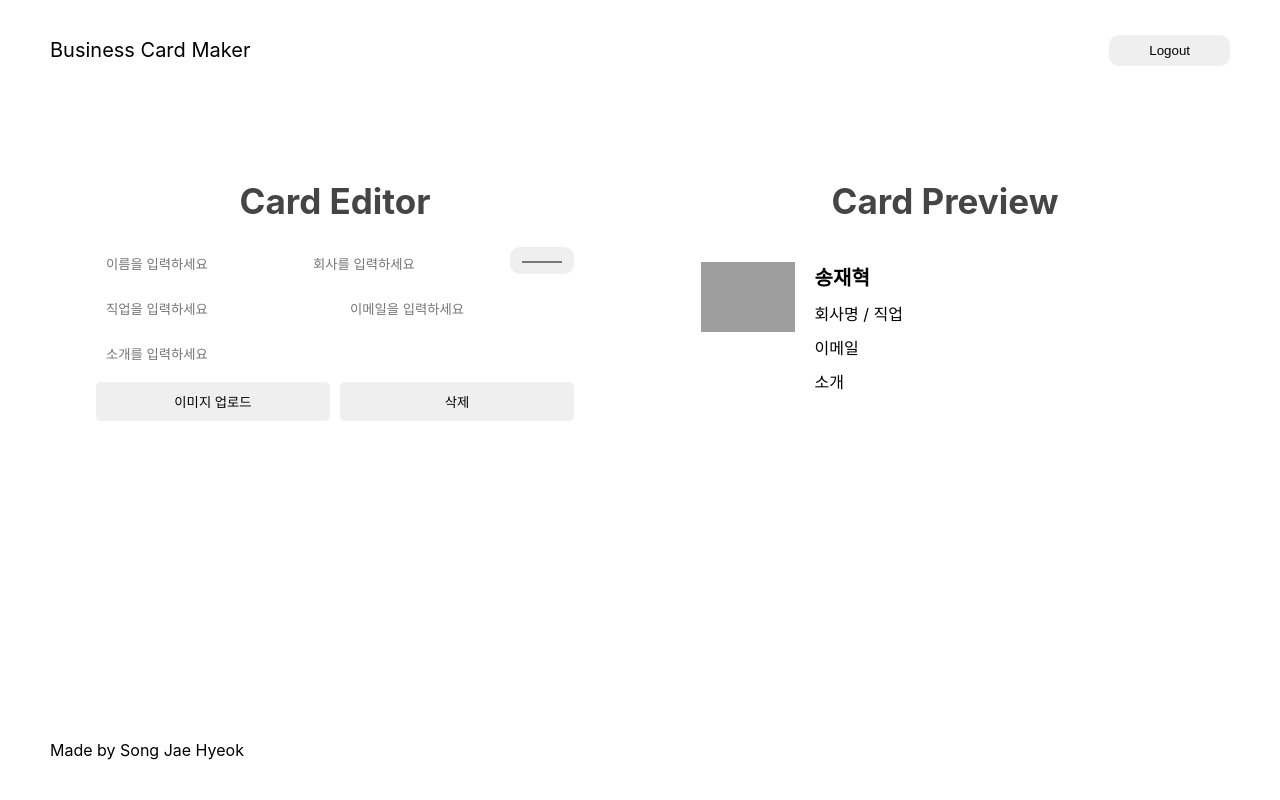
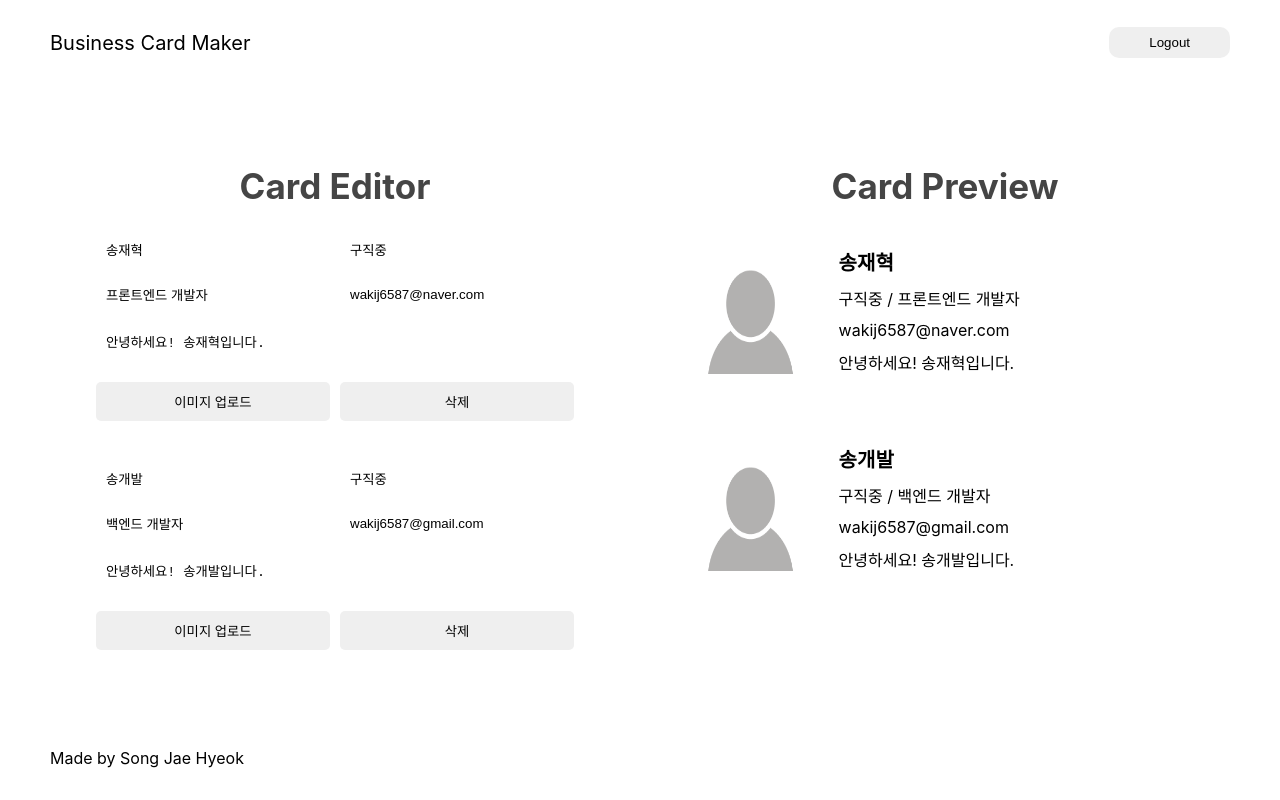
Before and after one commit to hellojaehyeok/BusinessCard, a React (Create React App) app in the folder business_card/: page /maker in a window 1280 px wide. Built offline with nearby package versions, Linux system fonts and the light colour scheme; no server answers; sample sign-in values are in the browser's storage; grey boxes are pictures that could not be loaded.

Commit message:
card state생성 후 각 컴포넌트에 적용
card state생성 후 각 컴포넌트에 적용

```diff
--- a/business_card/src/components/editor/editor.jsx
+++ b/business_card/src/components/editor/editor.jsx
@@ -2,7 +2,7 @@ import React from 'react';
 import styles from './editor.module.css'
 import EditorForm from './editorForm/editorForm'
 
-const Editor = (props) => {
+const Editor = ({cards}) => {
 
     return(
         <section className={styles.editor}>
@@ -10,7 +10,7 @@ const Editor = (props) => {
                 Card Editor
             </h1>
 
-            <EditorForm />
+            {cards.map(card => <EditorForm card={card}/>)}
         </section>
     );
 };
--- a/business_card/src/components/editor/editorForm/editorForm.jsx
+++ b/business_card/src/components/editor/editorForm/editorForm.jsx
@@ -1,27 +1,31 @@
 import React from 'react';
 import styles from './editorForm.module.css';
 
-const EditorForm = (props) => {
+const EditorForm = ({card}) => {
 
+    const {name, company, job, email, introduce, fileName, fileURL} = card;
 
+    const onSubmit = (e) => {
+        e.preventDefault();
+        console.log('button');
+    }
 
     return(
-        <form action="#" className={styles.editorForm}>
+        <form className={styles.editorForm}>
             <div>
-                <input type="text" placeholder="이름을 입력하세요" className={styles.name}/>
-                <input type="text" placeholder="회사를 입력하세요" className={styles.company}/>
-                <input type="color" className={styles.color}/>
+                <input type="text" name="name" value={name} placeholder="이름을 입력하세요" className={styles.name}/>
+                <input type="text" name="company" value={company} placeholder="회사를 입력하세요" className={styles.company}/>
             </div>
             <div>
-                <input type="text" placeholder="직업을 입력하세요" className={styles.job}/>
-                <input type="email" placeholder="이메일을 입력하세요" className={styles.email}/>
+                <input type="text" name="job" value={job} placeholder="직업을 입력하세요" className={styles.job}/>
+                <input type="email" name="email" value={email} placeholder="이메일을 입력하세요" className={styles.email}/>
             </div>
             <div>
-                <input type="text" placeholder="소개를 입력하세요" className={styles.introduce}/><br />
+                <textarea name="introduce" value={introduce}></textarea>
             </div>
             <div>
                 <button>이미지 업로드</button>
-                <button>삭제</button>
+                <button onClick={onSubmit}>삭제</button>
             </div>
         </form>
     );
--- a/business_card/src/components/editor/editorForm/editorForm.module.css
+++ b/business_card/src/components/editor/editorForm/editorForm.module.css
@@ -2,7 +2,7 @@
 
 form.editorForm{
     width: 80%;
-    margin: 0 auto;
+    margin: 0 auto 30px;
     display: flex;
     flex-direction: column;
 }
@@ -23,6 +23,29 @@ form.editorForm input{
     box-shadow: makerShadowInset;
 }
 
+form.editorForm select{
+    flex: 1;
+    margin: 0 5px;
+    padding: 10px 10px;
+    border: 0;
+    border-radius: 10px;
+    outline: none;
+    background-color: makerSkyBlue;
+    box-shadow: makerShadowInset;
+}
+
+form.editorForm textarea{
+    width: 100%;
+    margin: 0 5px;
+    padding: 10px 10px;
+    border: 0;
+    border-radius: 10px;
+    outline: none;
+    background-color: makerSkyBlue;
+    box-shadow: makerShadowInset;
+    resize: none;
+}
+
 form.editorForm button{
     flex: 1;
     margin: 0 5px;
--- a/business_card/src/components/maker/maker.jsx
+++ b/business_card/src/components/maker/maker.jsx
@@ -1,4 +1,4 @@
-import React, { useEffect } from 'react';
+import React, { useEffect, useState } from 'react';
 import { useHistory } from 'react-router-dom';
 import Editor from '../editor/editor';
 import Footer from '../footer/footer';
@@ -7,6 +7,32 @@ import Preview from '../preview/preview';
 import styles from './maker.module.css'
 
 const Maker = ({authService}) => {
+
+    const [cards, setCard] = useState([
+        {
+            id: '1',
+            name: '송재혁',
+            company: '구직중',
+            job: '프론트엔드 개발자',
+            email: 'wakij6587@naver.com',
+            introduce: '안녕하세요! 송재혁입니다.',
+            theme: "dark",
+            fileName: 'Song',
+            fileURL: null
+        },
+        {
+            id: '2',
+            name: '송개발',
+            company: '구직중',
+            job: '백엔드 개발자',
+            email: 'wakij6587@gmail.com',
+            introduce: '안녕하세요! 송개발입니다.',
+            theme: "dark",
+            fileName: 'Song',
+            fileURL: null
+        }
+
+    ]);
 
     const history = useHistory();
 
@@ -23,12 +49,13 @@ const Maker = ({authService}) => {
     });
 
 
+
     return(
         <section className={styles.makerPageWrap}>
             <Header onLogout={onLogout}/>
             <div className={styles.makerWrap}>
-                <Editor />
-                <Preview />
+                <Editor cards={cards}/>
+                <Preview cards={cards}/>
             </div>
             <Footer makerDesign={"maker"}/>
         </section>
--- a/business_card/src/components/preview/preview.jsx
+++ b/business_card/src/components/preview/preview.jsx
@@ -1,8 +1,8 @@
 import React from 'react';
 import styles from './preview.module.css';
-import PreviewForm from './previewForm/previewForm';
+import PreviewCard from './previewCard/previewCard';
 
-const Preview = (props) => {
+const Preview = ({cards}) => {
 
 
     return(
@@ -10,8 +10,9 @@ const Preview = (props) => {
             <h1 className={styles.previewTitle}>
                 Card Preview
             </h1>
-
-            <PreviewForm />
+            <ul>
+                {cards.map(card => <PreviewCard card={card}/>)}
+            </ul>
         </section>
     );
 };
--- /dev/null
+++ b/business_card/src/components/preview/previewCard/previewCard.jsx
@@ -0,0 +1,27 @@
+import React from 'react';
+import styles from './previewCard.module.css';
+
+const defaultImg = '/images/defaultImg.jpg';
+
+const PreviewCard = ({card}) => {
+
+    const {name, company, job, email, introduce, fileName, fileURL} = card;
+
+    const url = fileURL || defaultImg;
+
+    return(
+        <li className={styles.previewCard}>
+
+            <img className={styles.image} src={url} alt="프로필 이미지"/>
+            <div className={styles.textWrap}>
+                <h2 className={styles.name}>{name}</h2>
+                <p className={styles.company}>{company} / {job}</p>
+                <p className={styles.email}>{email}</p>
+                <p className={styles.introduce}>{introduce}</p>
+            </div>
+
+        </li>
+    );
+};
+
+export default PreviewCard;
--- a/business_card/src/components/preview/previewForm/previewForm.module.css
+++ b/business_card/src/components/preview/previewCard/previewCard.module.css
@@ -1,37 +1,34 @@
 @value makerShadow from '../../../common/color.css';
 
-div.previewForm{
+li.previewCard{
     width: 80%;
     display: flex;
-    margin: 0 auto;
+    margin: 0 auto 30px;
     padding: 20px;
     border-radius: 20px;
     text-align: left;
     box-shadow: makerShadow;
 }
 
-div.ImgWrap{
+img.image{
     width: 20%;
-}
-
-div.ImgWrap > img{
-    width: 100%;
+    box-shadow: makerShadow;
 }
 
 div.textWrap{
     width: 80%;
-    padding-left: 20px;
+    padding-left: 40px;
 }
 
 h2.name{
     font-size: 20px;
 }
 
-div.company{
+p.company{
     margin: 10px 0;
 }
 
-div.email{
+p.email{
     margin-bottom: 10px;
 }
 
--- a/business_card/src/components/preview/previewForm/previewForm.jsx
+++ /dev/null
@@ -1,24 +0,0 @@
-import React from 'react';
-import styles from './previewForm.module.css';
-
-
-const PreviewForm = (props) => {
-
-
-    return(
-        <div className={styles.previewForm}>
-            <div className={styles.ImgWrap}>
-                <img src="#" alt="프로필 이미지"/>
-            </div>
-
-            <div className={styles.textWrap}>
-                <h2 className={styles.name}>송재혁</h2>
-                <div className={styles.company}>회사명 / 직업</div>
-                <div className={styles.email}>이메일</div>
-                <p className={styles.introduce}>소개</p>
-            </div>
-        </div>
-    );
-};
-
-export default PreviewForm;
```
Also changed, not shown: business_card/public/images/defaultImg.jpg (added), 1 other file (tests, documents, lock files or other folders).
